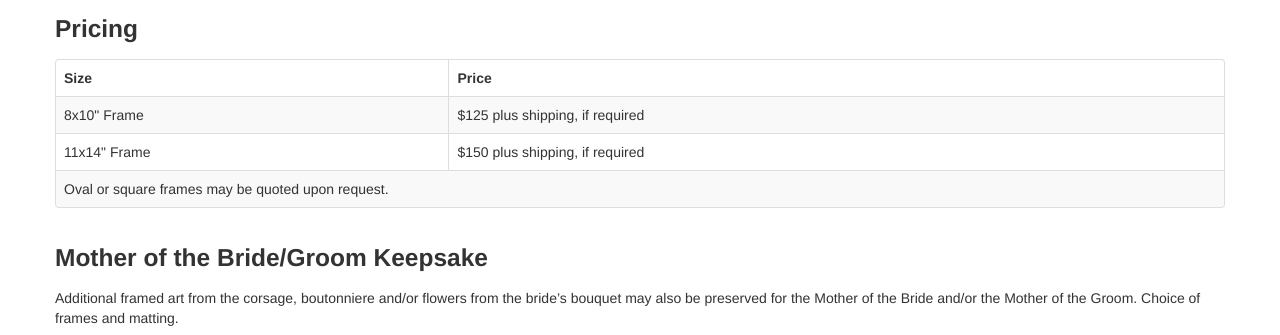
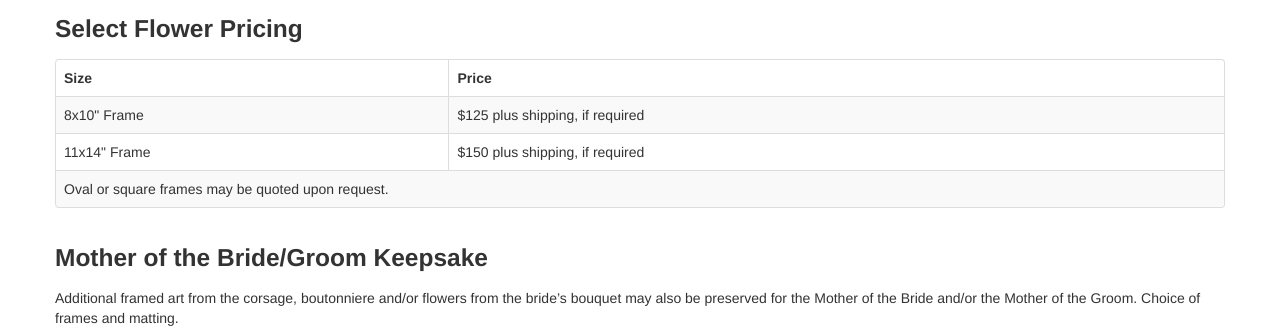
Before and after one commit to BGTreasures/BGTreasures, a Django app: template bgtreasures/bgtreasures/templates/gallery_bridal.html in a window 1280 px wide. Shown: the part 1666-2001 px from the top of the page. Run offline with Django 3.2, Linux system fonts and the light colour scheme; the template is opened without the code that fills it, so the values that code supplies are empty.

Commit message:
Enhanced Bridal page

```diff
--- a/bgtreasures/bgtreasures/templates/gallery_bridal.html
+++ b/bgtreasures/bgtreasures/templates/gallery_bridal.html
@@ -51,7 +51,7 @@
   </div>
   <div class="row-fluid">
     <div class="span12">
-      <h3>Pricing</h3>
+      <h3>Full Bouquet Pricing</h3>
       <table class="table table-striped table-bordered">
         <thead>
           <tr>
@@ -112,7 +112,7 @@
 
   <div class="row-fluid">
     <div class="span12">
-      <h3>Pricing</h3>
+      <h3>Select Flower Pricing</h3>
       <table class="table table-striped table-bordered">
         <thead>
           <tr>
```
